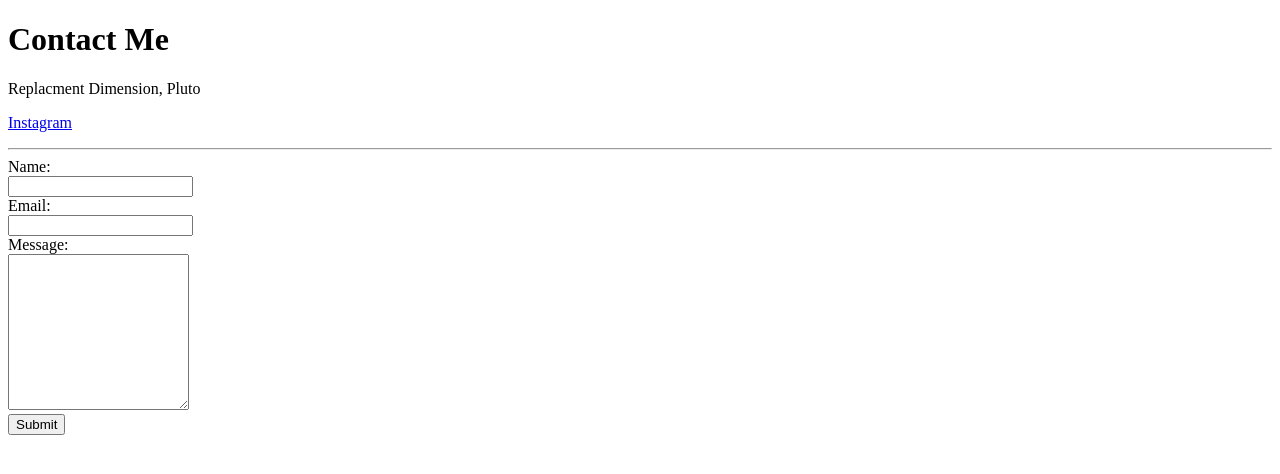
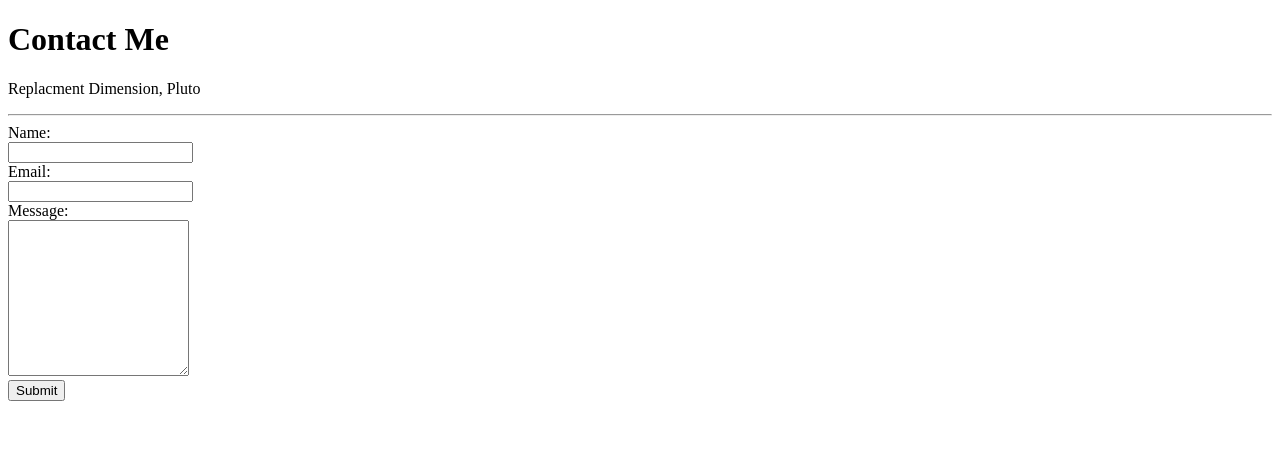
Before and after one commit to weallhatewali/wwp, a plain HTML site: page contact-me.html in a window 1280 px wide. Drawn offline with Linux system fonts and the light colour scheme.

Commit message:
Update contact-me.html

```diff
--- a/contact-me.html
+++ b/contact-me.html
@@ -9,7 +9,6 @@
 <body>
   <h1>Contact Me</h1>
   <p>Replacment Dimension, Pluto</p>
-  <p><a href="https://www.instagram.com/uh.potato/?hl=en">Instagram</a></p>
   <hr>
   <form action="mailto:sonotdepressed@gmail.com" method="post" enctype="text/plain">
     <lable>Name:</lable><br>
```
